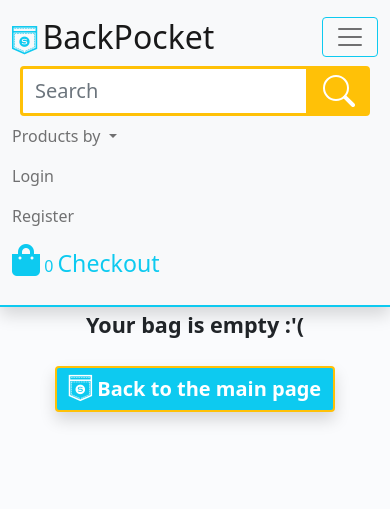
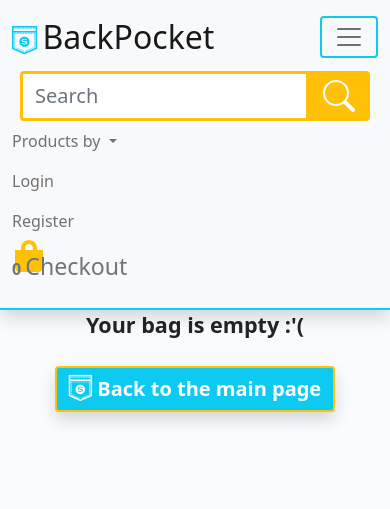
Before and after one commit to joseenciso/Backpocket, a Django app: page /products/shopping_bag/ in a window 390 px wide, after a click that opens the changed part. Shown: the top 509 px of the page. Run offline with Django 3.2, Linux system fonts and the light colour scheme; some libraries are stand-ins or nearby versions.

Commit message:
Shopping bag responsive friendly. Home view NoReverseMatch fiexed

```diff
--- a/home/templates/home/index.html
+++ b/home/templates/home/index.html
@@ -93,7 +93,7 @@
     <hr class="my-4 border border-2 border-info shadow">
 
     <div class="title-wrapper ">
-        <h2>For {% if gender_name == 'men' %}her - {{gender_name}}{% else %}him - {{gender_name}}{% endif %}</h2>
+        <h2>For {% if gender_name == 'Women' %}her{% else %}him{% endif %}</h2>
     </div>
     <div class="articles-wrapper overflow-auto">
         {% for gender in gender_products %}
--- a/shopping_bag/static/shopping_bag/styles/styles.css
+++ b/shopping_bag/static/shopping_bag/styles/styles.css
@@ -4,11 +4,16 @@
 * Autoprefixer: v9.7.6
 * Browsers: last 4 version
 */
+
+.edit-update-wrapper {
+    min-width: 120px;
+}
+/*
 #update-form{
-    min-width: 145px;
+    min-width: 60px;
     max-width: 300px;
 }
-
+*/
 .products-row {
     height: 210px;
     padding: 5px;
@@ -74,5 +79,19 @@ td .fa-shopping-bag{
         display: none;
     }
 
+}
 
+
+@media(max-width: 400px){
+
+    .edit-update-wrapper {
+        min-width: 120px;
+        max-width: 140px;
+    }
+
+    .edit-update-wrapper #update-form,
+    .edit-update-wrapper #update-form input{
+       /* min-width: 60px;*/
+        max-width: 55px !important;
+    }
 }
--- a/shopping_bag/views.py
+++ b/shopping_bag/views.py
@@ -112,7 +112,7 @@ def view_remove_from_bag(request, product_pk):
             print("111", bag)
             if not bag[product_pk]['items_by_size']:
                 print("113", bag)
-                bag.pop(bag)
+                bag.pop(product_pk)
                 print("116", bag)
                 #del bag[product_pk]["items_by_size"]
                 print("115", bag)
--- a/static/styles/base.css
+++ b/static/styles/base.css
@@ -36,38 +36,18 @@ li {
     font-weight: 500;
 }
 
-.basket-wrapper .checkout-link{
-    /*width: 36px;
-    display: block;
-    height: 36px; */
-    position: relative;
-
+.basket-wrapper img{
+    z-index: -1;
+    width: 32px;
+    height: 32px;
+    top: -1px;
+    left: 1px;
 }
 
-.checkout-link .products-counter {
-    font-size: 2rem;
-    width: 36px;
-    height: 36px;
-    position: absolute;
-    top: 50px;
+.products-counter{
+    width: 32px;
+    height: 32px;
 }
-/*
-.product-counter {
-    font-weight: 800;
-    margin: 0;
-    padding: 0;
-    color: black;
-    text-align: center;
-    position: absolute;
-    top: 25%;
-    left: 35%;
-}*/
-
-/*.basket-wrapper .products-wrapper{
-    width: 36px;
-    height: 36px;
-    position: absolute;
-}*/
 
 .message-container{
     position: fixed;
@@ -179,24 +159,20 @@ hr{
     width: 500px;
 }
 
-@media(min-width: 993){
+@media(min-width: 993px){
 
+}
 
-@media(max-width: 992px){
+@media(max-width: 991x){
     main{
         margin-top: 131px;
         padding-top: 20px
     }
+
+
 }
 
 @media (min-width: 768px) {
-    /*.product-card {
-        background-color: rgb(250, 250, 250);
-        margin: 1rem auto;
-        height: 528px;
-    }*/
-
-    */
 
     .filter-button {
         display: none;
@@ -251,9 +227,6 @@ hr{
 }
 
 @media (max-width: 576px) {
-    /*.card .card-body {
-        height: 80px;
-    }*/
 
     .card-product .card-image,
     .card-product .card-body{
--- a/templates/base.html
+++ b/templates/base.html
@@ -46,10 +46,10 @@
         <div class="container">
             <a class="navbar-brand align-middle brand-link" href="{% url 'home' %}">
                 <i class="text-info fab fa-shirtsinbulk fa-lg"></i>
-                    <span class="brand-name">BackPocket</span>
+                <span class="brand-name">BackPocket</span>
             </a>
 
-            <button class="navbar-toggler border border-info" type="button" data-bs-toggle="collapse" data-bs-target="#navbarSupportedContent" aria-controls="navbarSupportedContent" aria-expanded="false" aria-label="Toggle navigation">
+            <button class="navbar-toggler border border-2 border-info" type="button" data-bs-toggle="collapse" data-bs-target="#navbarSupportedContent" aria-controls="navbarSupportedContent" aria-expanded="false" aria-label="Toggle navigation">
                     <span class="navbar-toggler-icon"></span>
             </button>
 
@@ -100,10 +100,10 @@
                         <li class="nav-item">
                             <a class="nav-link" href="{% url 'account_signup' %}">Register</a>
                     {% endif %}
-                    <li class="nav-item basket-wrapper">
-                        <a class="nav-link checkout-link text-info" href="{% url 'shopping_bag' %}">
-                            <span class="fas fa-shopping-bag fa-2x"></span>
-                            <span clas="products-counter text-warning">{{ products_count }}</span>
+                    <li class="nav-item basket-wrapper position-relative">
+                        <img src="{% static 'favicon/basket-ico.svg' %}" class=" position-absolute text-warning"></img>
+                        <a class="nav-link checkout-link text-secondary" href="{% url 'shopping_bag' %}">
+                            <span clas="products-counter m-2"><strong>{{ products_count }}</strong></span>
                             <span class="d-md-none fs-3">Checkout</span>
                         </a>
                     </li>
```
Also changed, not shown: home/views.py (+18 -12 lines), shopping_bag/templates/bag/shopping_bag.html (+22 -18 lines), static/favicon/basket-ico.svg (added).
